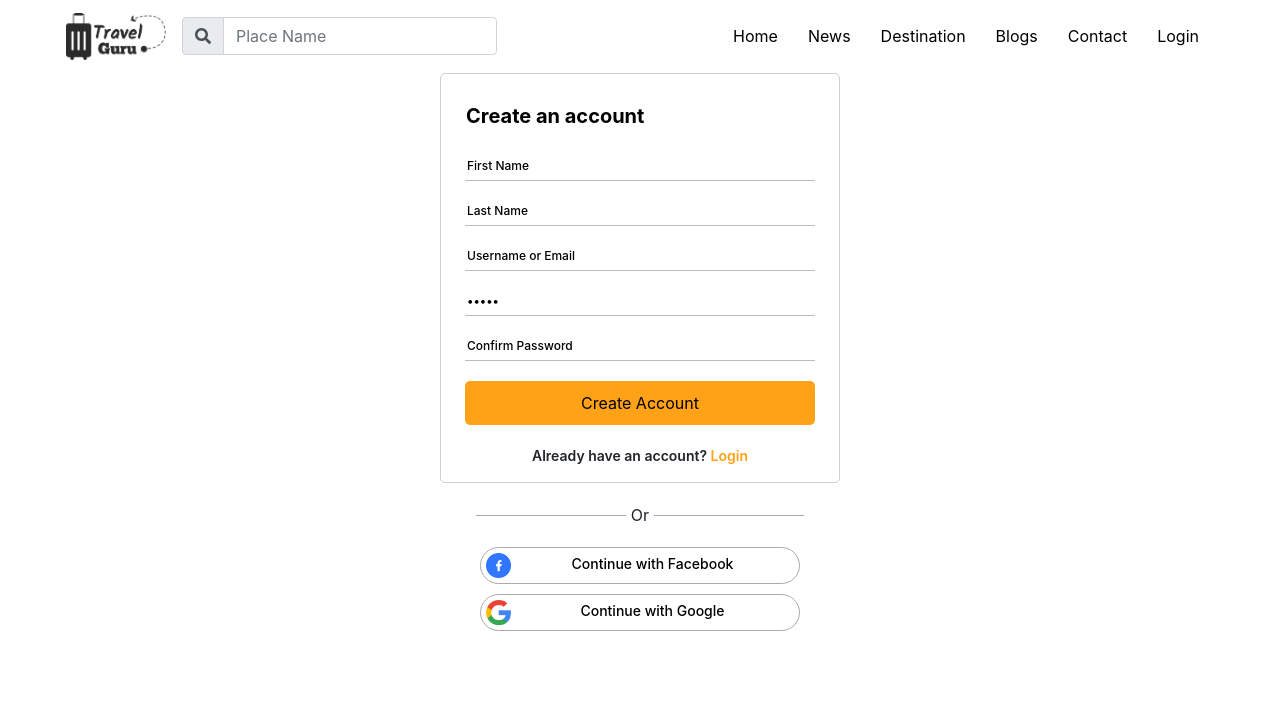
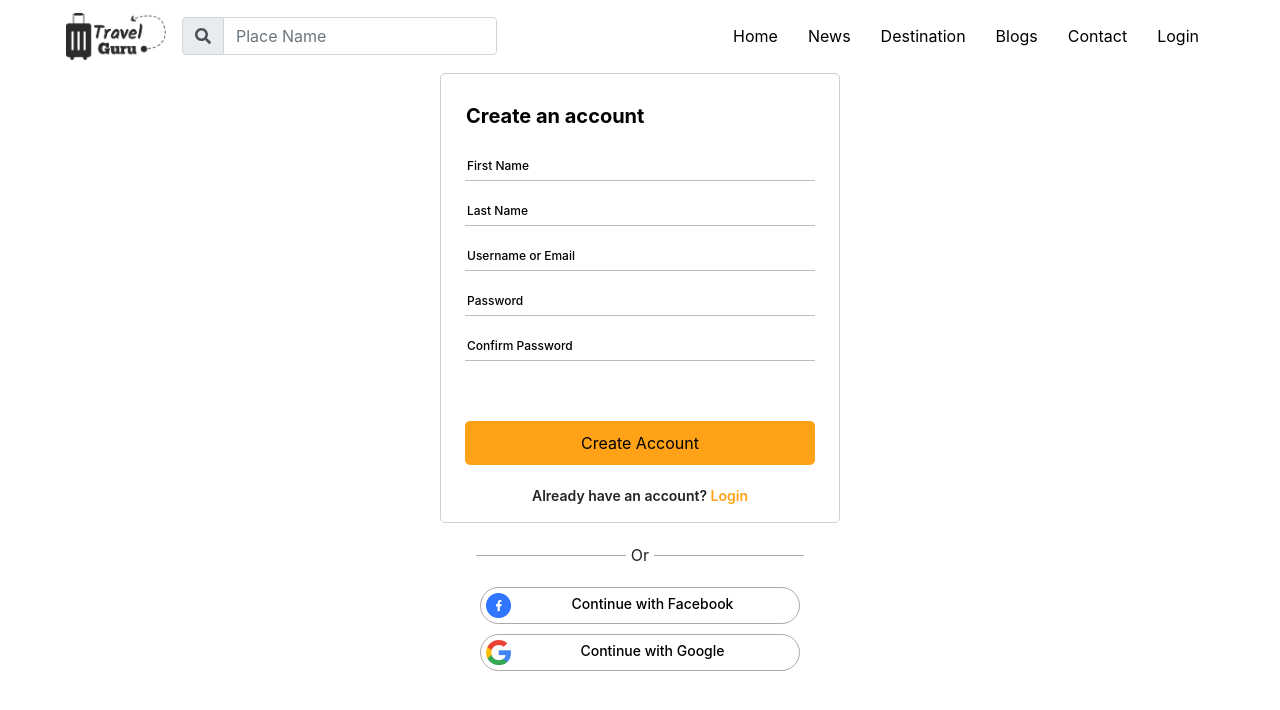
Before and after one commit to Farhad16/travel-tour-trip, a React (Create React App) app: page /login in a window 1280 px wide. Both pictures are taken after a click on the element "Create an account". Shown: the top 710 px of the page. Built offline with nearby package versions, Linux system fonts and the light colour scheme; what google-maps-react would draw is missing.

Commit message:
Validation done

```diff
--- a/src/components/Login/Login.js
+++ b/src/components/Login/Login.js
@@ -8,6 +8,7 @@ import { createUserWithEmailAndPassword, handleFbSignIn, handleGoogleSignIn, ini
 
 
 const Login = () => {
+    const [message, setMessage] = useState('');
     const [newUser, setNewUser] = useState(false)
     const [user, setUser] = useState({
         isSignedIn: false,
@@ -73,14 +74,35 @@ const Login = () => {
 
     const handleBlur = (e) => {
         let isFieldValid = 'true'
+        let pass1;
 
         if (e.target.name === 'email') {
-            isFieldValid = /\S+@\S+\.\S+/.test(e.target.value);
+            const validEmail = /\S+@\S+\.\S+/.test(e.target.value);
+            if (validEmail) {
+                const msg = '';
+                setMessage(msg)
+                isFieldValid = validEmail;
+            }
+            else {
+                const msg = 'Username or email is Invalid';
+                setMessage(msg)
+            }
         }
+
         if (e.target.name === 'password') {
             const isPasswordValid = e.target.value.length > 6;
             const passwordHasNumber = /\d{1}/.test(e.target.value);
             isFieldValid = isPasswordValid && passwordHasNumber;
+            pass1 = e.target.value;
+            if (pass1 !== user.password) {
+                const msg = 'Password is not matched';
+                setMessage(msg)
+            }
+            else {
+                const msg = '';
+                setMessage(msg)
+                isFieldValid = isPasswordValid && passwordHasNumber;
+            }
         }
 
         if (isFieldValid) {
@@ -88,28 +110,13 @@ const Login = () => {
             newUserInfo[e.target.name] = e.target.value;
             setUser(newUserInfo);
         }
-        // if (e.target.value === "") {
-        //     const newUserInfo = { error: '' };
-        //     setUser(newUserInfo);
-        // }
 
 
-        if (e.target.name === 'password2') {
-            const isPasswordValid = e.target.value.length > 6;
-            const passwordHasNumber = /\d{1}/.test(e.target.value);
-            isFieldValid = isPasswordValid && passwordHasNumber;
+        if (e.target.value === "") {
+            const msg = '';
+            setMessage(msg)
         }
 
-
-        // if (e.target.value !== "" && !isFieldValid) {
-        //     const newUserInfo = { error: 'Username or Password is not valid' };
-        //     setUser(newUserInfo);
-        // }
-
-        // if (user.password !== user.password2) {
-        //     const newUserInfo = { error: 'Password is not Match' };
-        //     setUser(newUserInfo);
-        // }
     }
 
     const handleResponse = (res, redirect) => {
@@ -133,7 +140,9 @@ const Login = () => {
                             <input type="text" onBlur={handleBlur} name="lastName" placeholder="Last Name" required /><br />
                             <input type="text" onBlur={handleBlur} name="email" placeholder="Username or Email" required /><br />
                             <input type="password" onBlur={handleBlur} name="password" placeholder="Password" required /><br />
-                            <input type="password" onBlur={handleBlur} name="password2" placeholder="Confirm Password" required /><br />
+                            <input type="password" onBlur={handleBlur} name="password" placeholder="Confirm Password" required /><br />
+                            <br />
+                            <p style={{ color: 'red' }}>{message}</p>
                             <input type="submit" className="createAccount" onClick={handleSubmit} value="Create Account" />
                             <p className="note">Already have an account? <span className="colorBrown" onClick={() => { setNewUser(!newUser) }}>Login</span></p>
                         </form>
@@ -148,7 +157,8 @@ const Login = () => {
                                     <input type="checkbox" id="remember" /><span style={{ paddingLeft: '10px' }}>Remember me</span>
                                 </label>
                                 <span className="colorBrown" >Forget Password?</span>
-                            </p><br />
+                            </p><br /> <br />
+                            <p style={{ color: 'red' }}>{message}</p>
                             <input type="submit" className="createAccount" onClick={handleSubmit} value="Login" />
                             <p className="note">Don't have an account? <span className="colorBrown" onClick={() => { setNewUser(!newUser) }}>Create an account</span></p>
                         </form>
```
